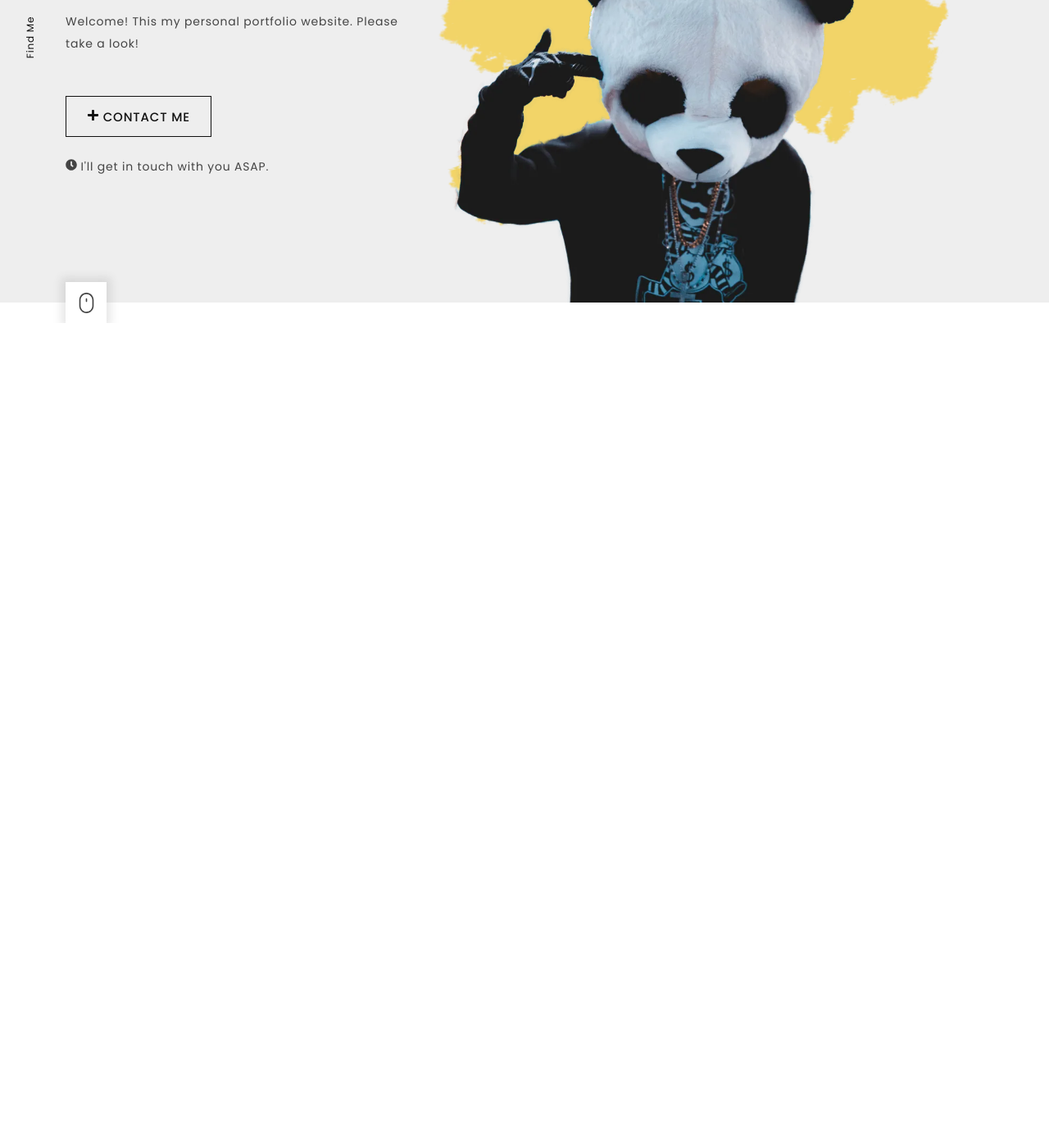
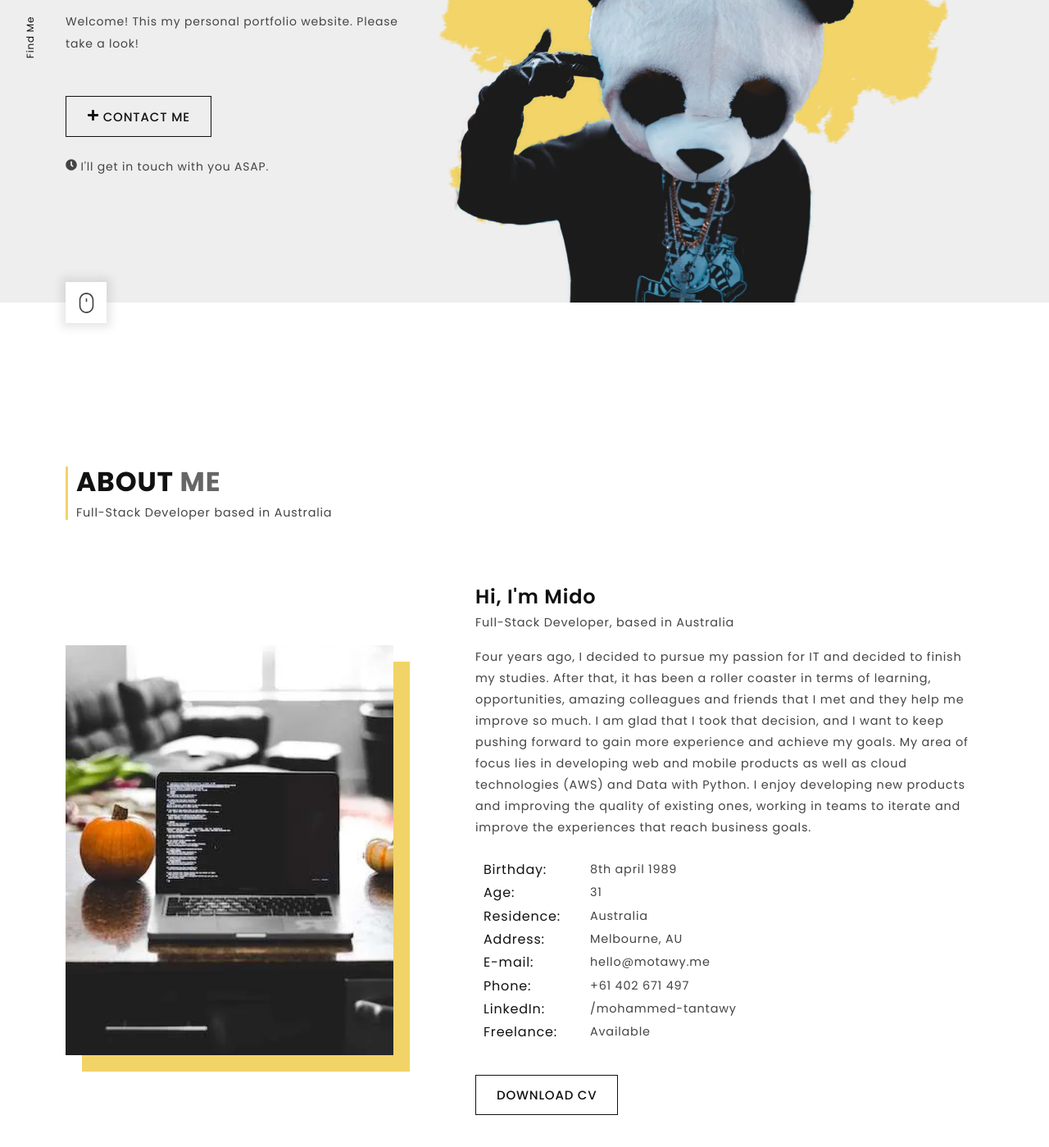
Before and after one commit to motawy/portfolio-gatsby, a Gatsby site: page / in a window 1280 px wide. Shown: the part 447-1846 px from the top of the page at 82% size. Before the commit the page ends 841 px from the top, so only its background shows below. Built offline with nearby package versions, Linux system fonts and the light colour scheme; Gatsby itself is replaced by a stand-in of ours.

Commit message:
Added About section

```diff
--- /dev/null
+++ b/src/components/about/about-cv/about-cv.component.js
@@ -0,0 +1,15 @@
+import React from 'react';
+import Resume from '../../../files/resume.pdf';
+import './about-cv.styles.scss';
+
+const AboutCV = () => {
+  return (
+    <div className="about-btn">
+      <a href={Resume} target="_blank" rel="noopener noreferrer">
+        Download CV
+      </a>
+    </div>
+  );
+};
+
+export default AboutCV;
--- /dev/null
+++ b/src/components/about/about-cv/about-cv.styles.scss
@@ -0,0 +1,20 @@
+.about-btn {
+  margin-top: 32px;
+  a {
+    border: 1px solid #111;
+    padding: 15px 25px;
+    display: inline-block;
+    text-transform: uppercase;
+    text-decoration: none;
+    color: #111;
+    font-weight: 500;
+    font-size: 15px;
+    -webkit-transition: all 0.2s ease;
+    -o-transition: all 0.2s ease;
+    transition: all 0.2s ease;
+    &:hover {
+      background-color: #f2d367;
+      border-color: #f2d367;
+    }
+  }
+}
--- /dev/null
+++ b/src/components/about/about-media/about-media.component.js
@@ -0,0 +1,13 @@
+import React from 'react';
+import './about-media.styles.scss'
+
+const AboutMedia = ({title, value}) => {
+  return (
+    <div className="section-about-media">
+      <label>{title}:</label>
+      <p>{value}</p>
+    </div>
+  );
+};
+
+export default AboutMedia;
--- /dev/null
+++ b/src/components/about/about-media/about-media.styles.scss
@@ -0,0 +1,22 @@
+.section-about-media {
+  padding-bottom: 10px;
+  display: -webkit-box;
+  display: -ms-flexbox;
+  display: flex;
+  label {
+    width: 120px;
+    color: #111;
+  }
+  p {
+    padding: 0 10px;
+    color: #444;
+    font-size: 0.9rem;
+    font-weight: 400;
+  }
+}
+
+@media (max-width: 360px) {
+  .section-about-media {
+    display: -webkit-box;
+  }
+}
--- /dev/null
+++ b/src/components/about/about-personal/about-personal.component.js
@@ -0,0 +1,24 @@
+import React from "react"
+import AboutMedia from "../about-media/about-media.component"
+import "./about-personal.styles.scss"
+
+const AboutPersonal = () => {
+  return (
+    <div className="about-personal-info">
+      <div className="about-personal-info__column">
+        <AboutMedia title="Birthday" value="8th april 1989" />
+        <AboutMedia title="Age" value="31" />
+        <AboutMedia title="Residence" value="Australia" />
+        <AboutMedia title="Address" value="Melbourne, AU" />
+      </div>
+      <div className="about-personal-info__column">
+        <AboutMedia title="E-mail" value="hello@motawy.me" />
+        <AboutMedia title="Phone" value="+61 402 671 497" />
+        <AboutMedia title="LinkedIn" value="/mohammed-tantawy" />
+        <AboutMedia title="Freelance" value="Available" />
+      </div>
+    </div>
+  )
+}
+
+export default AboutPersonal
--- /dev/null
+++ b/src/components/about/about-personal/about-personal.styles.scss
@@ -0,0 +1,25 @@
+.about-personal-info {
+  padding: 30px 0 0 10px;
+  display: -webkit-box;
+  display: -ms-flexbox;
+  display: flex;
+  .about-personal-info__column {
+    &:last-child {
+      padding-left: 40px;
+    }
+  }
+}
+
+@media (max-width: 1300px) {
+  .about-personal-info {
+    -webkit-box-orient: vertical;
+    -webkit-box-direction: normal;
+    -ms-flex-direction: column;
+    flex-direction: column;
+    .about-personal-info__column {
+      &:last-child {
+        padding-left: 0;
+      }
+    }
+  }
+}
--- /dev/null
+++ b/src/components/about/about-text/about-text.component.js
@@ -0,0 +1,23 @@
+import React from 'react';
+import './about-text.styles.scss'
+
+const AboutText = () => {
+  return (
+    <div className="about-text">
+      <p>
+        Four years ago, I decided to pursue my passion for IT and decided to
+        finish my studies. After that, it has been a roller coaster in terms of
+        learning, opportunities, amazing colleagues and friends that I met and
+        they help me improve so much. I am glad that I took that decision, and I
+        want to keep pushing forward to gain more experience and achieve my
+        goals. My area of focus lies in developing web and mobile products as
+        well as cloud technologies (AWS) and Data with Python. I enjoy
+        developing new products and improving the quality of existing ones,
+        working in teams to iterate and improve the experiences that reach
+        business goals.
+      </p>
+    </div>
+  );
+};
+
+export default AboutText;
--- /dev/null
+++ b/src/components/about/about-text/about-text.styles.scss
@@ -0,0 +1,8 @@
+.about-text {
+  padding-top: 20px;
+  p {
+    color: #444;
+    line-height: 26px;
+    font-size: 0.9rem;
+  }
+}
--- /dev/null
+++ b/src/components/about/about.component.js
@@ -0,0 +1,45 @@
+import React from "react"
+import AboutPersonal from "./about-personal/about-personal.component"
+import AboutCV from "./about-cv/about-cv.component"
+import AboutText from "./about-text/about-text.component"
+import TitleSection from "../title-section/title-section.component"
+import about_image from "../../img/hero/about.jpg"
+import about_imageWebp from "../../img/hero/about.webp"
+import "./about.styles.scss"
+
+const About = () => {
+  return (
+    <section className="about-section" id="about">
+      <div className="about-wrapper">
+        <TitleSection
+          firstPart="About"
+          secondPart="me"
+          description="Full-Stack Developer based in Australia"
+        />
+        <div className="about-container">
+          <div className="about-pic">
+            <picture>
+              <source srcSet={about_imageWebp} type="image/webp" />
+              <img src={about_image} alt="about me" />
+            </picture>
+          </div>
+          <div className="about-info">
+            <div className="about-name">
+              <h3>Hi, I'm Mido</h3>
+            </div>
+            <div className="about-subtitle">
+              <p>
+                <span>Full-Stack</span> Developer, based in Australia
+              </p>
+            </div>
+            <AboutText />
+            <AboutPersonal />
+            <AboutCV />
+          </div>
+        </div>
+      </div>
+    </section>
+  )
+}
+
+export default About
--- /dev/null
+++ b/src/components/about/about.styles.scss
@@ -0,0 +1,118 @@
+.about-section {
+  padding: 0 30px;
+  .about-wrapper {
+    max-width: 1330px;
+    width: 100%;
+    margin: 0 auto;
+    margin-top: 70px;
+    padding-top: 130px;
+
+    .about-container {
+      display: -webkit-box;
+      display: -ms-flexbox;
+      display: flex;
+      padding-top: 80px;
+      -webkit-box-align: center;
+      -ms-flex-align: center;
+      align-items: center;
+      padding-bottom: 100px;
+
+      .about-pic {
+        min-width: 400px;
+        width: 400px;
+        height: 500px;
+        position: relative;
+
+        &:before {
+          content: '';
+          position: absolute;
+          width: 100%;
+          height: 100%;
+          background-color: #f2d367;
+          right: -20px;
+          bottom: -20px;
+          z-index: 1;
+        }
+
+        img {
+          width: 100%;
+          height: 100%;
+          display: block;
+          -o-object-fit: cover;
+          object-fit: cover;
+          z-index: 2;
+          position: absolute;
+        }
+      }
+
+      .about-info {
+        padding-left: 100px;
+        .about-name {
+          h3 {
+            color: #111;
+            font-size: 24px;
+            font-weight: 600;
+          }
+        }
+        .about-subtitle {
+          padding-top: 10px;
+          p {
+            color: #444;
+          }
+        }
+      }
+    }
+  }
+}
+
+@media (max-width: 1440px) {
+  .about-section {
+    padding: 0 80px;
+    .about-wrapper {
+      .about-container {
+        .about-info {
+          .about-subtitle {
+            p {
+              font-size: 0.9rem;
+            }
+          }
+        }
+      }
+    }
+  }
+}
+
+@media (max-width: 1024px) {
+  .about-section {
+    .about-wrapper {
+      .about-container {
+        -webkit-box-orient: vertical;
+        -webkit-box-direction: normal;
+        -ms-flex-direction: column;
+        flex-direction: column;
+
+        .about-info {
+          padding-left: 0;
+          padding-top: 80px;
+        }
+      }
+    }
+  }
+}
+
+@media (max-width: 480px) {
+  .about-section {
+    .about-wrapper {
+      .about-container {
+        .about-pic {
+          width: 100%;
+          max-width: 400px;
+          min-width: 100%;
+          &:before {
+            display: none;
+          }
+        }
+      }
+    }
+  }
+}
--- /dev/null
+++ b/src/components/title-section/title-section.component.js
@@ -0,0 +1,15 @@
+import React from 'react';
+import './title-section.styles.scss';
+
+const TitleSection = ({ firstPart, secondPart, description }) => {
+  return (
+    <div className="section-title">
+      <h2>
+        {firstPart} <span>{secondPart}</span>
+      </h2>
+      <p>{description}</p>
+    </div>
+  );
+};
+
+export default TitleSection;
--- /dev/null
+++ b/src/components/title-section/title-section.styles.scss
@@ -0,0 +1,28 @@
+.section-title {
+  border-left: 3px solid #f2d367;
+  padding-left: 10px;
+  h2 {
+    color: #111;
+    text-transform: uppercase;
+    font-size: 36px;
+    position: relative;
+  }
+  span {
+    color: #666;
+  }
+  p {
+    padding-top: 10px;
+    color: #444;
+  }
+}
+
+@media (max-width: 1440px) {
+  .section-title {
+    h2 {
+      font-size: 33px;
+    }
+    p {
+      font-size: 0.9rem;
+    }
+  }
+}
--- a/src/pages/index.js
+++ b/src/pages/index.js
@@ -1,10 +1,12 @@
 import React from "react"
 import Layout from "../components/layout/layout.component"
+import About from "../components/about/about.component"
+import Hero from "../components/hero/hero.component"
 import "./index.css"
-import Hero from "../components/hero/hero.component"
 
 export default () => (
   <Layout>
     <Hero />
+    <About />
   </Layout>
 )
```
Also changed, not shown: 1 other file.
